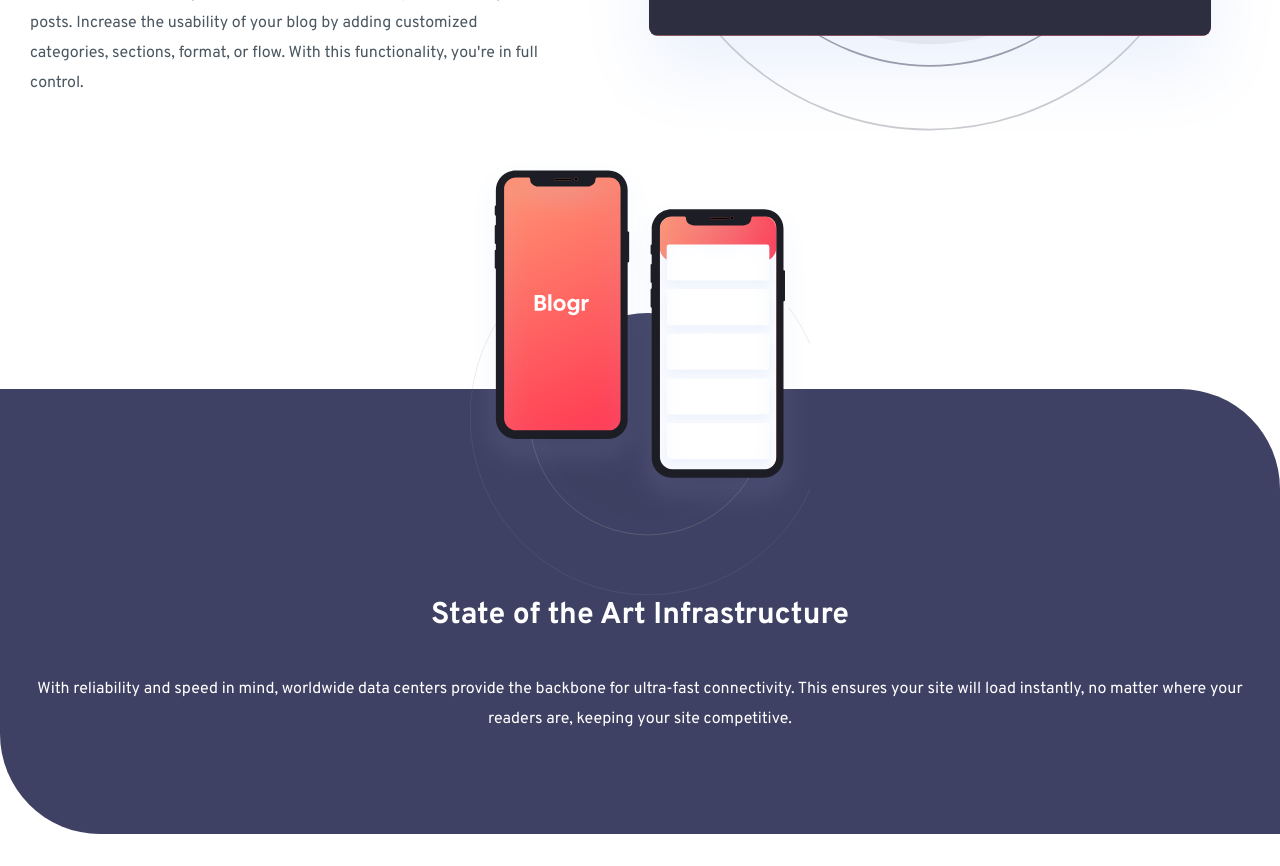
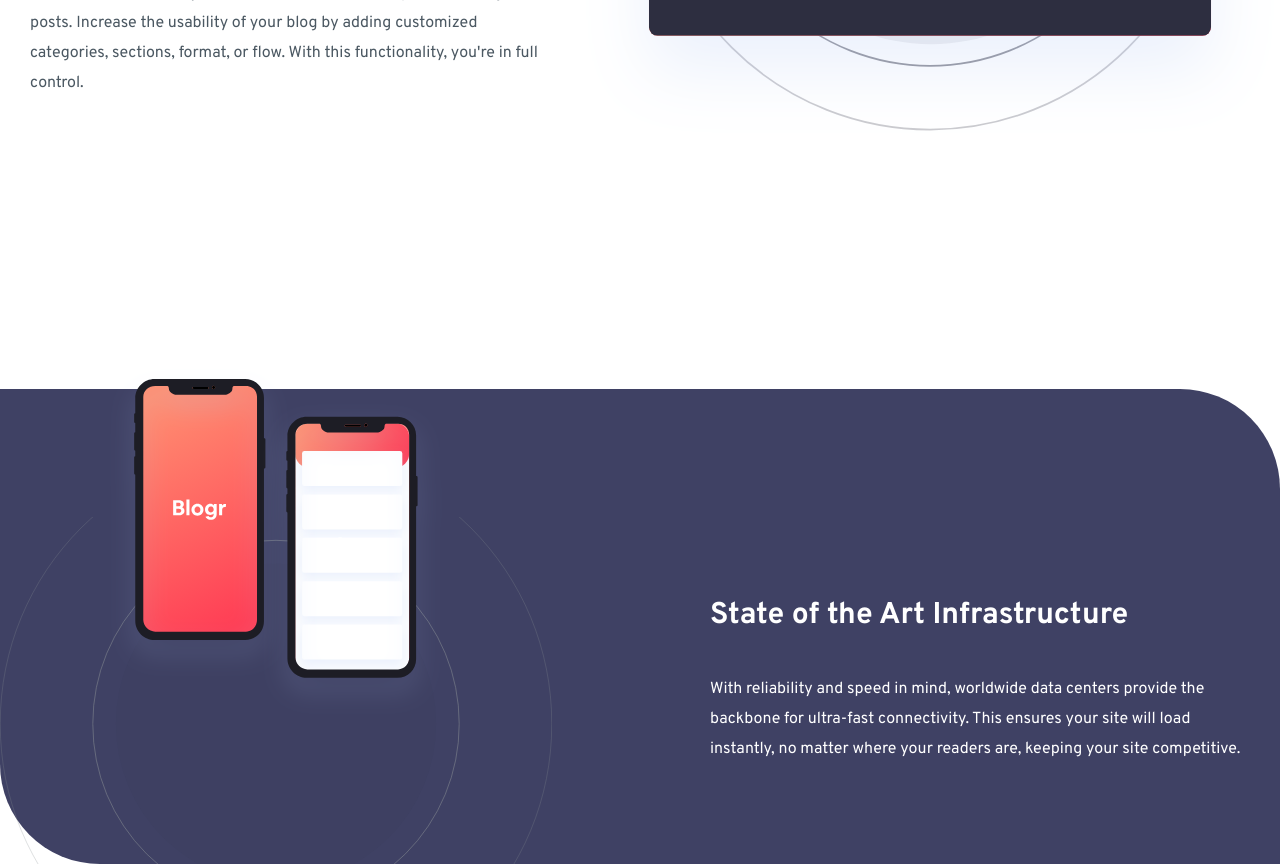
Before and after one commit to tiago-forward/desafio-blogr-landing-page-main, a React (Vite) app: page / in a window 1280 px wide. Shown: the part 1160-2026 px from the top of the page. Built offline with nearby package versions, Linux system fonts and the light colour scheme.

Commit message:
Some adjustments in the sections

```diff
--- a/src/components/Section/IllustrativeContentSection/index.jsx
+++ b/src/components/Section/IllustrativeContentSection/index.jsx
@@ -6,10 +6,12 @@ const IllustrativeContentSection = ({ image, titleMain, paragraph }) => {
             <Content>
                 <Image src={image} alt={image} />
             </Content>
-            <Container>
-                <TitleMain>{titleMain}</TitleMain>
-                <Paragraph>{paragraph}</Paragraph>
-            </Container>
+            <TextContainer>
+                <Div>
+                    <TitleMain>{titleMain}</TitleMain>
+                    <Paragraph>{paragraph}</Paragraph>
+                </Div>
+            </TextContainer>
         </Pai>
     )
 }
@@ -21,9 +23,16 @@ const Pai = styled.div`
     display: flex;
     align-items: center;
     justify-content: center;
+    width: 100%;
+
+    @media screen and (min-width: 1024px) {
+        display: flex;
+        align-items: end;
+        justify-content: start;
+    }
 `
 
-const Container = styled.div`
+const TextContainer = styled.div`
     width: 100%;
     background-color: var(--very-dark-desaturated-blue);
     background-repeat: no-repeat;
@@ -33,6 +42,16 @@ const Container = styled.div`
     padding-bottom: 100px;
     margin-top: 250px;
     z-index: 0;
+    @media screen and (min-width: 1024px) {
+        display: flex;
+        justify-content: end;
+    }
+`
+
+const Div = styled.div`
+    @media screen and (min-width: 1024px) {
+        width: 600px;
+    }
 `
 
 const Content = styled.div`
@@ -52,6 +71,10 @@ const Image = styled.img`
     width: 340px;
     top: -150px;
     z-index: 1;
+
+    @media screen and (min-width: 1024px) {
+        width: 60%;
+    }
 `
 
 const TitleMain = styled.h2`
@@ -59,6 +82,10 @@ const TitleMain = styled.h2`
     text-align: center;
     font-size: 30px;
     padding: 210px 30px 40px 30px;
+
+    @media screen and (min-width: 1024px) {
+        text-align: start;
+    }
 `
 
 const Paragraph = styled.p`
@@ -66,4 +93,8 @@ const Paragraph = styled.p`
     text-align: center;
     line-height: 30px;
     padding: 0px 30px;
+
+    @media screen and (min-width: 1024px) {
+        text-align: start;
+    }
 `
--- a/src/pages/Home/index.jsx
+++ b/src/pages/Home/index.jsx
@@ -36,7 +36,8 @@ const Home = () => {
                     <IllustrativeContentSection
                         image={IllustrationPhones}
                         titleMain="State of the Art Infrastructure"
-                        paragraph="With reliability and speed in mind, worldwide data centers provide the backbone for ultra-fast connectivity. This ensures your site will load instantly, no matter where your readers are, keeping your site competitive." />
+                        paragraph="With reliability and speed in mind, worldwide data centers provide the backbone for ultra-fast connectivity. This ensures your site will load instantly, no matter where your readers are, keeping your site competitive."
+                        isMobile={isMobile} />
                 </section>
                 <SectionContainer>
                     <ContentSection
```
